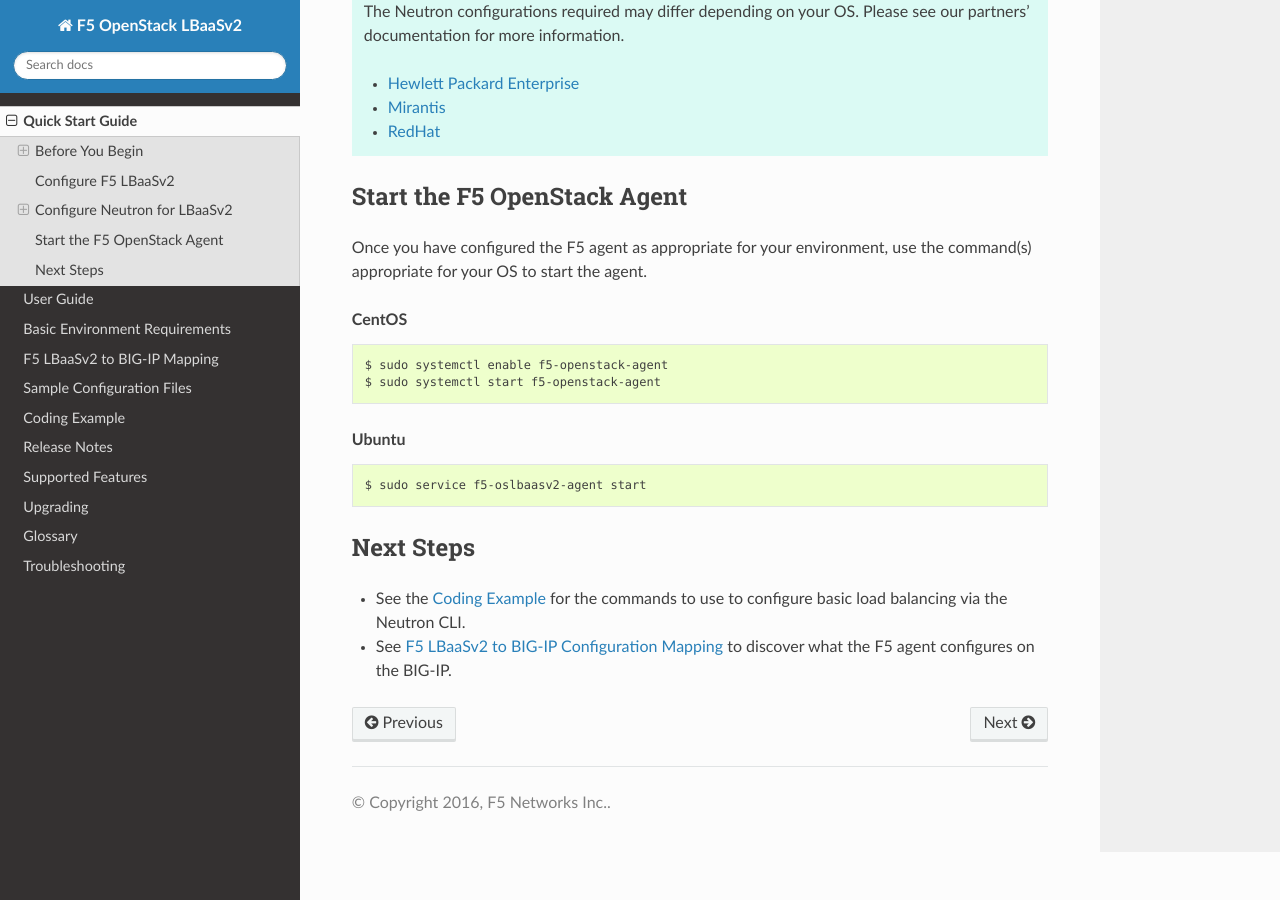
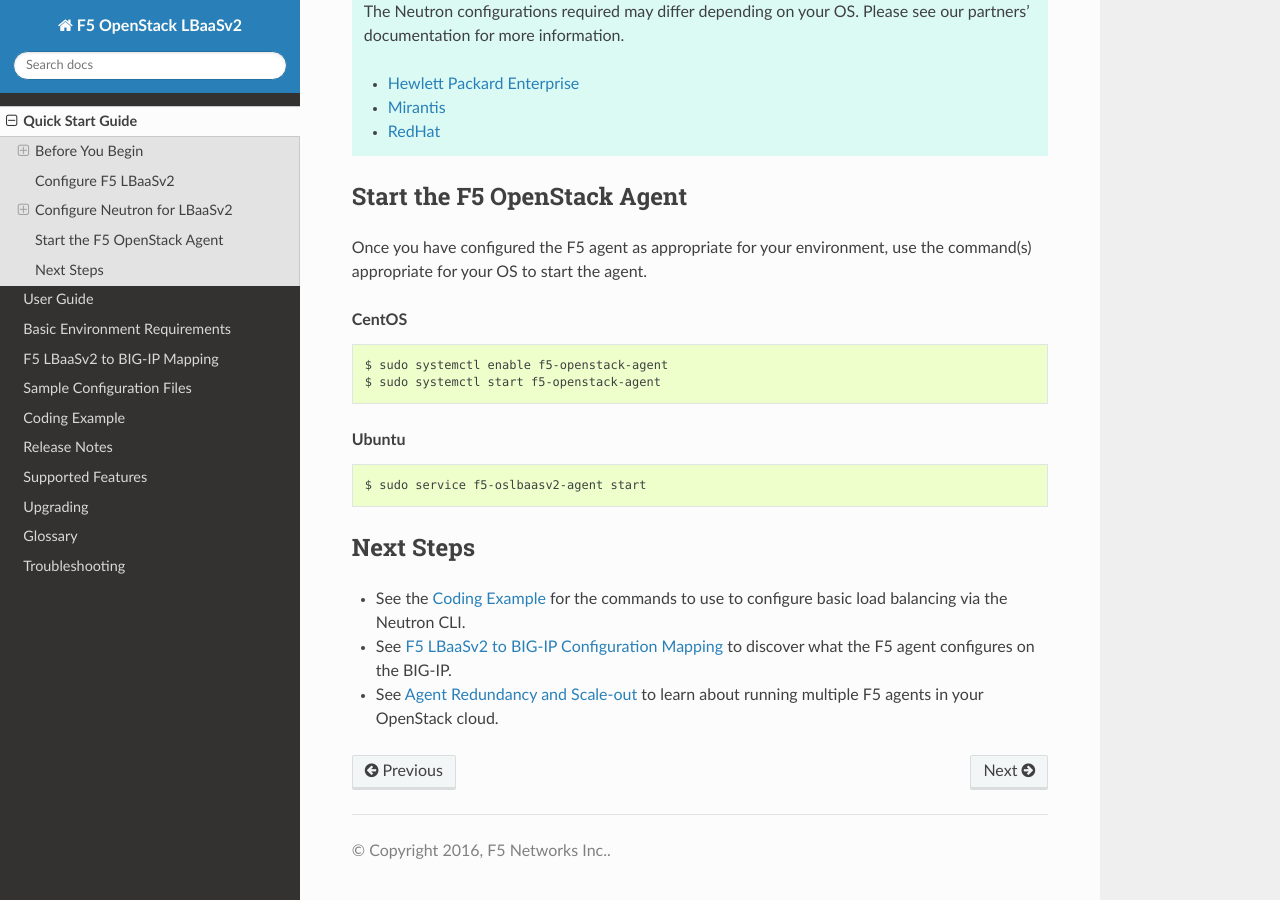
Before and after one commit to F5Networks/f5-openstack-lbaasv2-driver, a Sphinx documentation site: the page built from docs/map_quick-start-guide.rst, in a window 1280 px wide and 900 px high, scrolled down 7792 px. Built offline with Sphinx 7.4.7 and the Read the Docs theme 2.0.0, drawn with Linux system fonts in a browser that asks for light colours; the version number could not be read and is left out.

Commit message:
updated features toctree; add ref to Next Steps in Quick Start guide

```diff
--- a/docs/map_lbaasv2-features.rst
+++ b/docs/map_lbaasv2-features.rst
@@ -14,6 +14,7 @@
     High Availability <includes/topic_ha-modes>
     Device Clusters <includes/topic_clustering>
     Multi-Tenancy <includes/topic_multi-tenancy>
+    Agent Redundancy <includes/topic_agent-redundancy-scaleout>
     includes/topic_global-routed-mode
     includes/topic_cert-manager
     includes/topic_hierarchical-port-binding
--- a/docs/map_quick-start-guide.rst
+++ b/docs/map_quick-start-guide.rst
@@ -50,6 +50,7 @@
 
 - See the :ref:`Coding Example <f5-openstack-lbaasv2-coding-example>` for the commands to use to configure basic load balancing via the Neutron CLI.
 - See :ref:`F5 LBaaSv2 to BIG-IP Configuration Mapping` to discover what the F5 agent configures on the BIG-IP.
+- See :ref:`Agent Redundancy and Scale-out` to learn about running multiple F5 agents in your OpenStack cloud.
 
 
 .. _license: https://f5.com/products/how-to-buy/simplified-licensing
```
